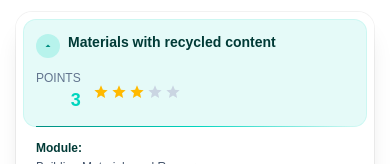
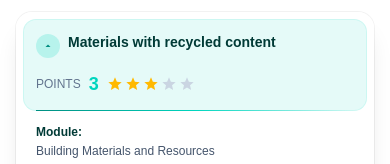
Before and after one commit to Monil072718/indowud, a Next.js app: page /nfc/sustainability in a window 390 px wide. Shown: the part 296-460 px from the top of the page. Built offline with nearby package versions, Linux system fonts and the light colour scheme; no server answers.

Commit message:
Refactor SustainabilityPage component to improve layout consistency and responsiveness; streamline className usage, enhance mobile layout structure, and optimize spacing for better user experience.

```diff
--- a/src/app/nfc/sustainability/page.tsx
+++ b/src/app/nfc/sustainability/page.tsx
@@ -94,11 +94,7 @@ export default function SustainabilityPage() {
       credit: "IEQ 5 - Low emitting Materials",
       compliance: "Composite wood with no urea formaldehyde",
       points: [],
-      indowudEdge: [
-        "No Urea Formaldehyde",
-        "No Formaldehyde emissions",
-        "No VOC emissions",
-      ],
+      indowudEdge: ["No Urea Formaldehyde", "No Formaldehyde emissions", "No VOC emissions"],
       rating: 1,
     },
   ]
@@ -134,13 +130,17 @@ export default function SustainabilityPage() {
                   HOME
                 </Link>
               </li>
-              <li aria-hidden="true" className="mx-1">/</li>
+              <li aria-hidden="true" className="mx-1">
+                /
+              </li>
               <li>
                 <Link href="/nfc" className="hover:text-white transition-colors">
                   NFC
                 </Link>
               </li>
-              <li aria-hidden="true" className="mx-1">/</li>
+              <li aria-hidden="true" className="mx-1">
+                /
+              </li>
               <li>SUSTAINABILITY</li>
             </ol>
           </motion.nav>
@@ -190,18 +190,21 @@ export default function SustainabilityPage() {
                     <span className="text-sm sm:text-base font-semibold text-[#003a36]">{r.title}</span>
                   </div>
 
+                  {/* RIGHT SIDE (mobile all-in-one line) */}
                   <div className="flex items-center gap-3 sm:gap-4 flex-shrink-0">
-                    {/* POINTS */}
-                    <div className="flex flex-col items-end">
+                    {/* mobile: row | sm+: column */}
+                    <div className="flex items-center gap-2 sm:flex-col sm:items-end sm:gap-1">
                       <span className="text-xs font-medium text-slate-500 uppercase">POINTS</span>
-                      <span className="text-lg sm:text-xl font-bold text-[#00d5be]">{r.rating}</span>
-                    </div>
 
-                    {/* stars */}
-                    <div className="flex items-center gap-0.5 sm:gap-1">
-                      {Array.from({ length: 5 }).map((_, i) => (
-                        <Star key={i} filled={i < r.rating} />
-                      ))}
+                      <div className="flex items-center gap-2 sm:gap-1">
+                        <span className="text-lg sm:text-xl font-bold text-[#00d5be]">{r.rating}</span>
+
+                        <div className="flex items-center gap-0.5 sm:gap-1">
+                          {Array.from({ length: 5 }).map((_, i) => (
+                            <Star key={i} filled={i < r.rating} />
+                          ))}
+                        </div>
+                      </div>
                     </div>
                   </div>
                 </button>
```
